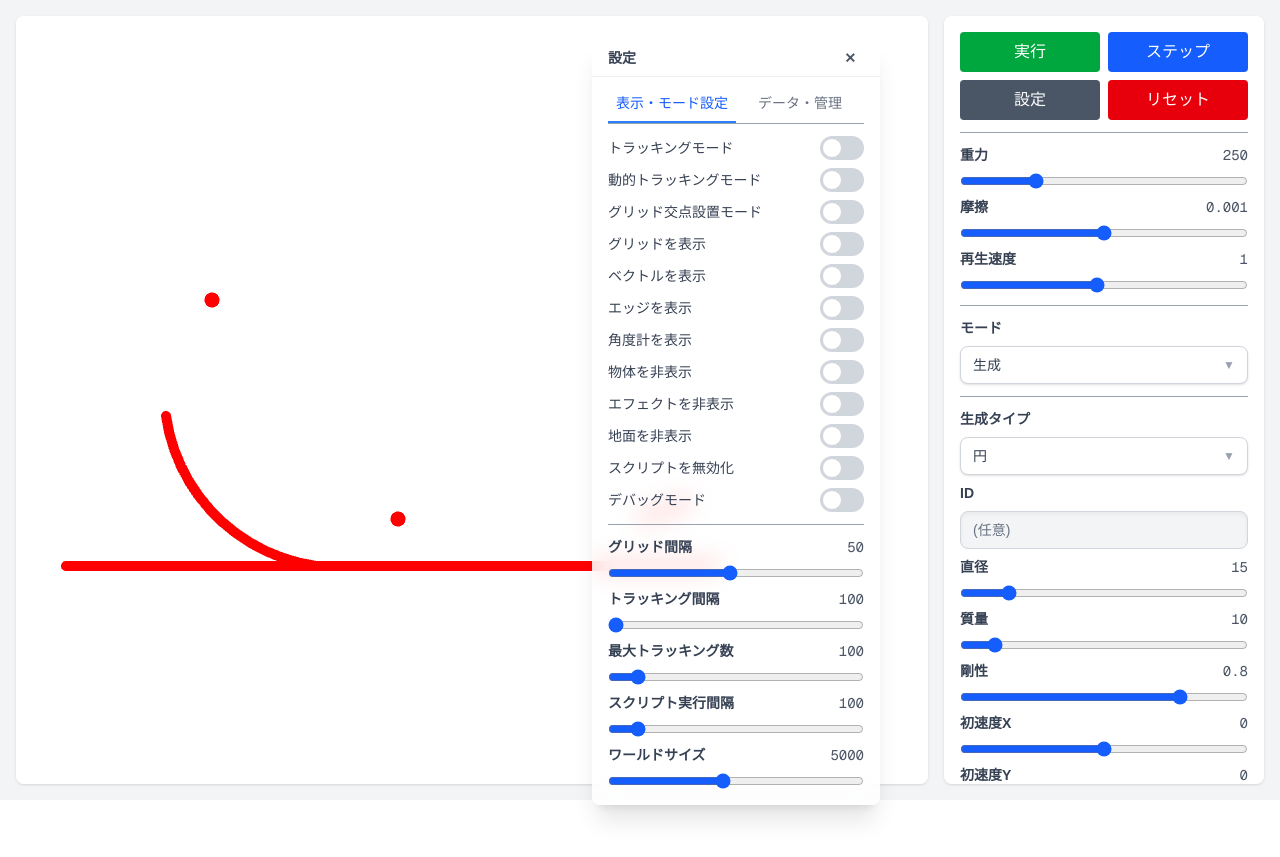
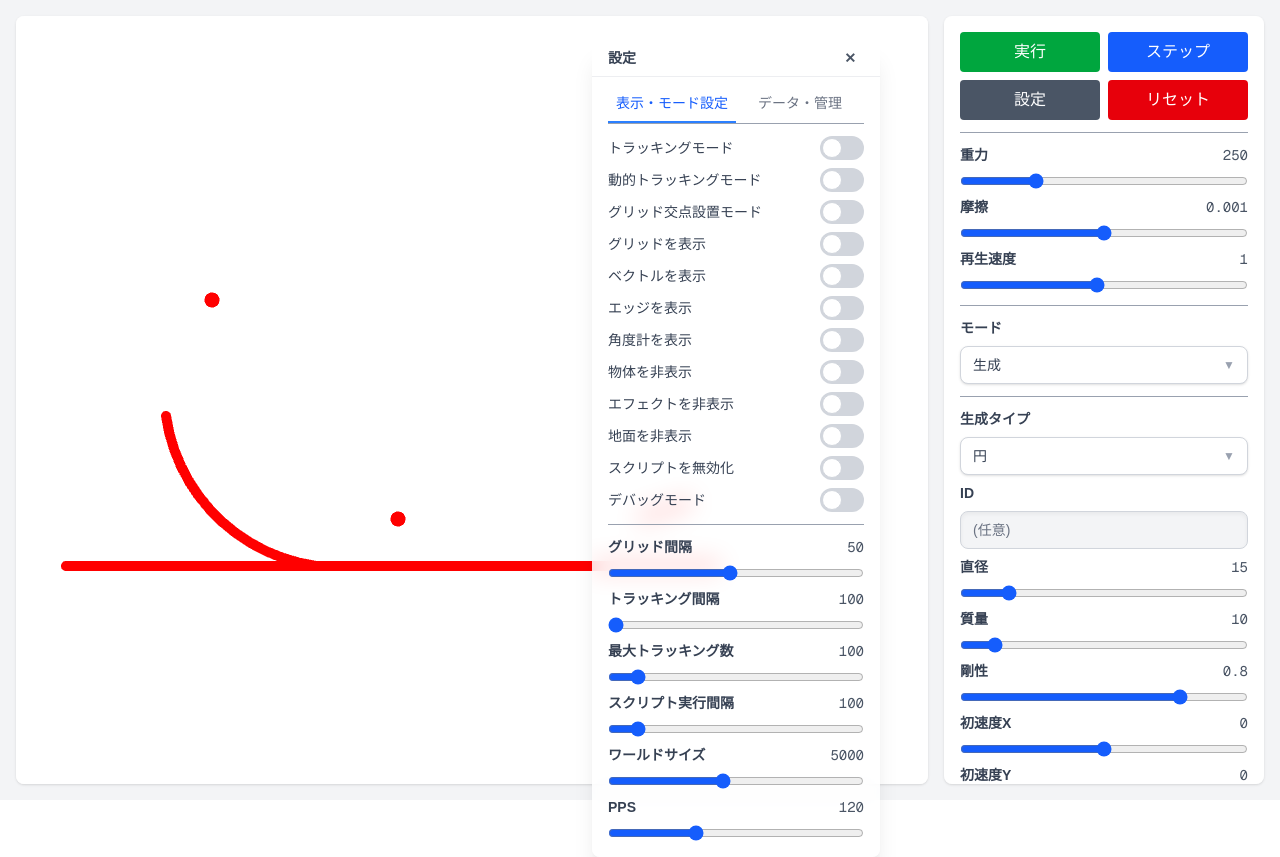
Before and after one commit to Taka005/PhysicsLab, a Next.js app: page / in a window 1280 px wide. Both pictures are taken after a click on the button "設定". Before the commit the page ends 805 px from the top, so only its background shows below. Built offline with nearby package versions, Linux system fonts and the light colour scheme.

Commit message:
SettingPanelにPPSスライダーを追加し、エンジンのPPS値を動的に変更できるようにしました。

```diff
--- a/src/components/settings/SettingPanel.tsx
+++ b/src/components/settings/SettingPanel.tsx
@@ -269,6 +269,18 @@ export default function SettingPanel({ onOpenScriptManager }: SettingPanelProps)
                 }}
               />
             </div>
+            <div className="flex-1 gap-2">
+              <SliderField
+                label="PPS"
+                value={state.pps}
+                min="30"
+                max="300"
+                step="10"
+                onChange={(e) => {
+                  engine.pps = parseFloat(e.target.value);
+                }}
+              />
+            </div>
           </div>
         )}
         {activeTab === "data" && (
```
